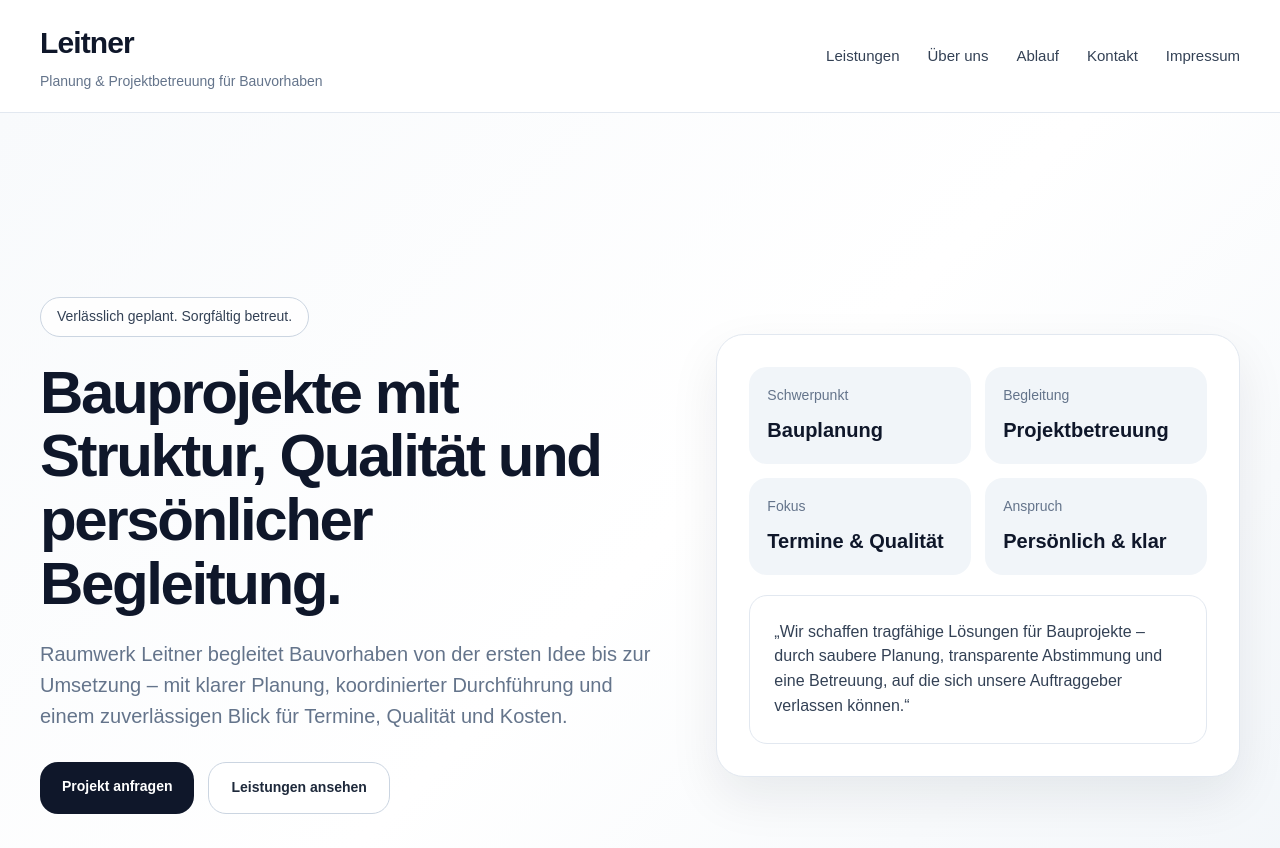
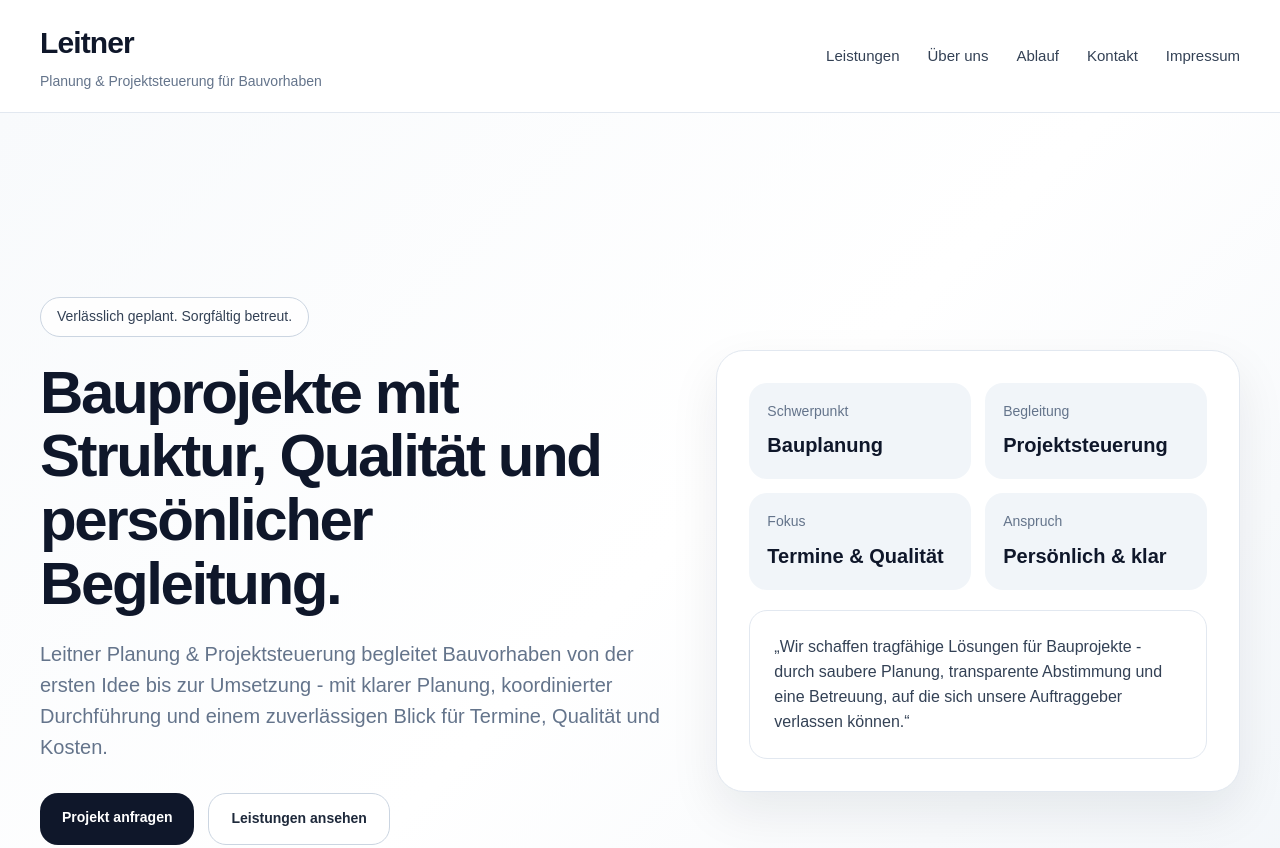
Before and after one commit to KerstinITB/raumwerk-leitner, a plain HTML site: page index.html in a window 1280 px wide. Shown: the top 848 px of the page. Drawn offline with Linux system fonts and the light colour scheme.

Commit message:
Update index.html

```diff
--- a/index.html
+++ b/index.html
@@ -293,7 +293,7 @@
     <div class="container header-inner">
       <div>
         <div class="brand-title">Leitner</div>
-        <div class="brand-sub">Planung &amp; Projektbetreuung für Bauvorhaben</div>
+        <div class="brand-sub">Planung &amp; Projektsteuerung für Bauvorhaben</div>
       </div>
       <nav>
         <a href="#leistungen">Leistungen</a>
@@ -312,7 +312,7 @@
           <div class="badge">Verlässlich geplant. Sorgfältig betreut.</div>
           <h1>Bauprojekte mit Struktur, Qualität und persönlicher Begleitung.</h1>
           <p>
-            Raumwerk Leitner begleitet Bauvorhaben von der ersten Idee bis zur Umsetzung – mit klarer Planung,
+            Leitner Planung & Projektsteuerung begleitet Bauvorhaben von der ersten Idee bis zur Umsetzung - mit klarer Planung,
             koordinierter Durchführung und einem zuverlässigen Blick für Termine, Qualität und Kosten.
           </p>
           <div class="btn-row">
@@ -329,7 +329,7 @@
             </div>
             <div class="mini-box">
               <div class="mini-label">Begleitung</div>
-              <div class="mini-value">Projektbetreuung</div>
+              <div class="mini-value">Projektsteuerung</div>
             </div>
             <div class="mini-box">
               <div class="mini-label">Fokus</div>
@@ -341,7 +341,7 @@
             </div>
           </div>
           <div class="quote">
-            „Wir schaffen tragfähige Lösungen für Bauprojekte – durch saubere Planung, transparente Abstimmung
+            „Wir schaffen tragfähige Lösungen für Bauprojekte - durch saubere Planung, transparente Abstimmung
             und eine Betreuung, auf die sich unsere Auftraggeber verlassen können.“
           </div>
         </div>
```
